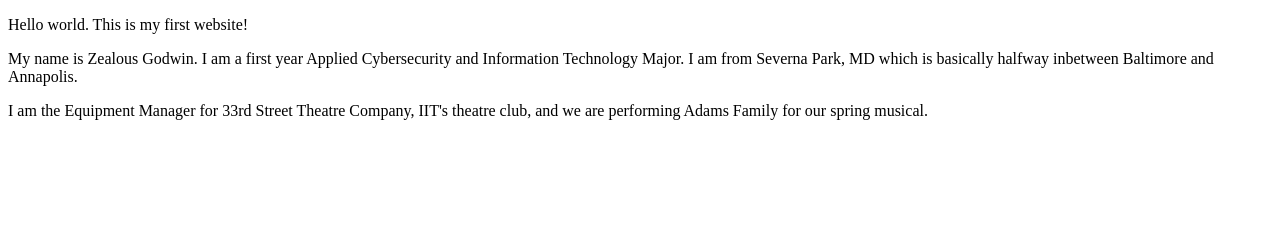
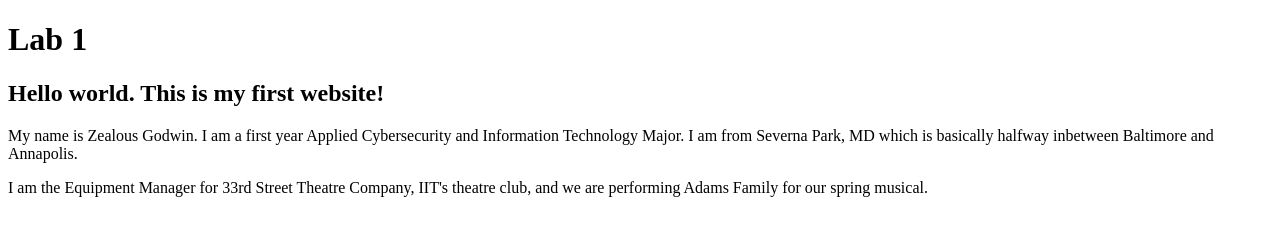
Before and after one commit to zeal0u5/lab1, a plain HTML site: page index.html in a window 1280 px wide. Drawn offline with Linux system fonts and the light colour scheme.

Commit message:
Added heading

```diff
--- a/index.html
+++ b/index.html
@@ -5,8 +5,8 @@
   <title>Lab 1</title>
 </head>
 <body>
-  <title> Lab 1</title>
-  <p>Hello world. This is my first website!</p>
+  <h1>Lab 1</h1>
+  <h2>Hello world. This is my first website!</h2>
   <p>My name is Zealous Godwin. I am a first year Applied Cybersecurity and Information Technology Major. I am from Severna Park, MD which is basically halfway inbetween Baltimore and Annapolis.</p>
   <p>I am the Equipment Manager for 33rd Street Theatre Company, IIT's theatre club, and we are performing Adams Family for our spring musical.</p>
 </body>
```
